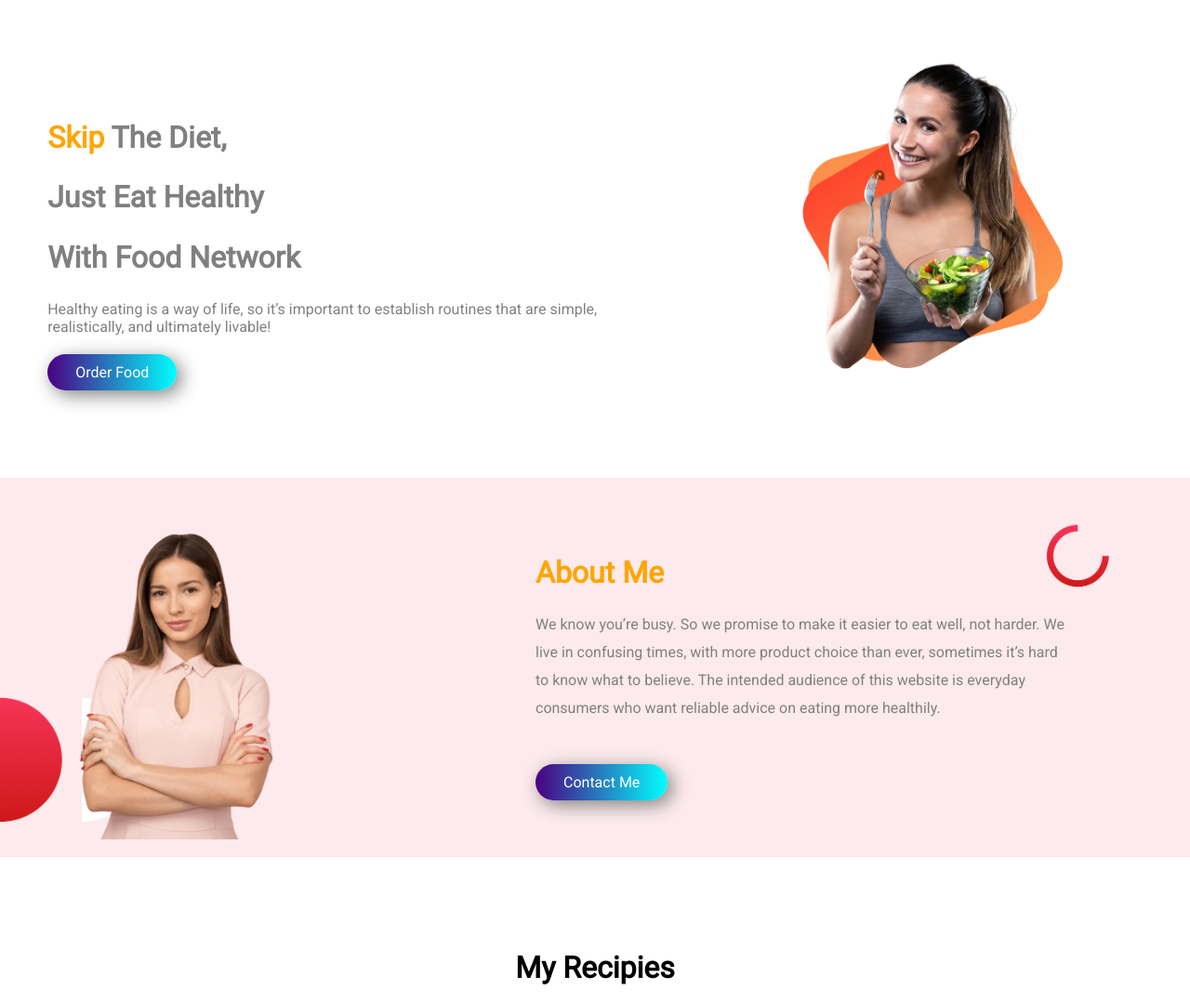
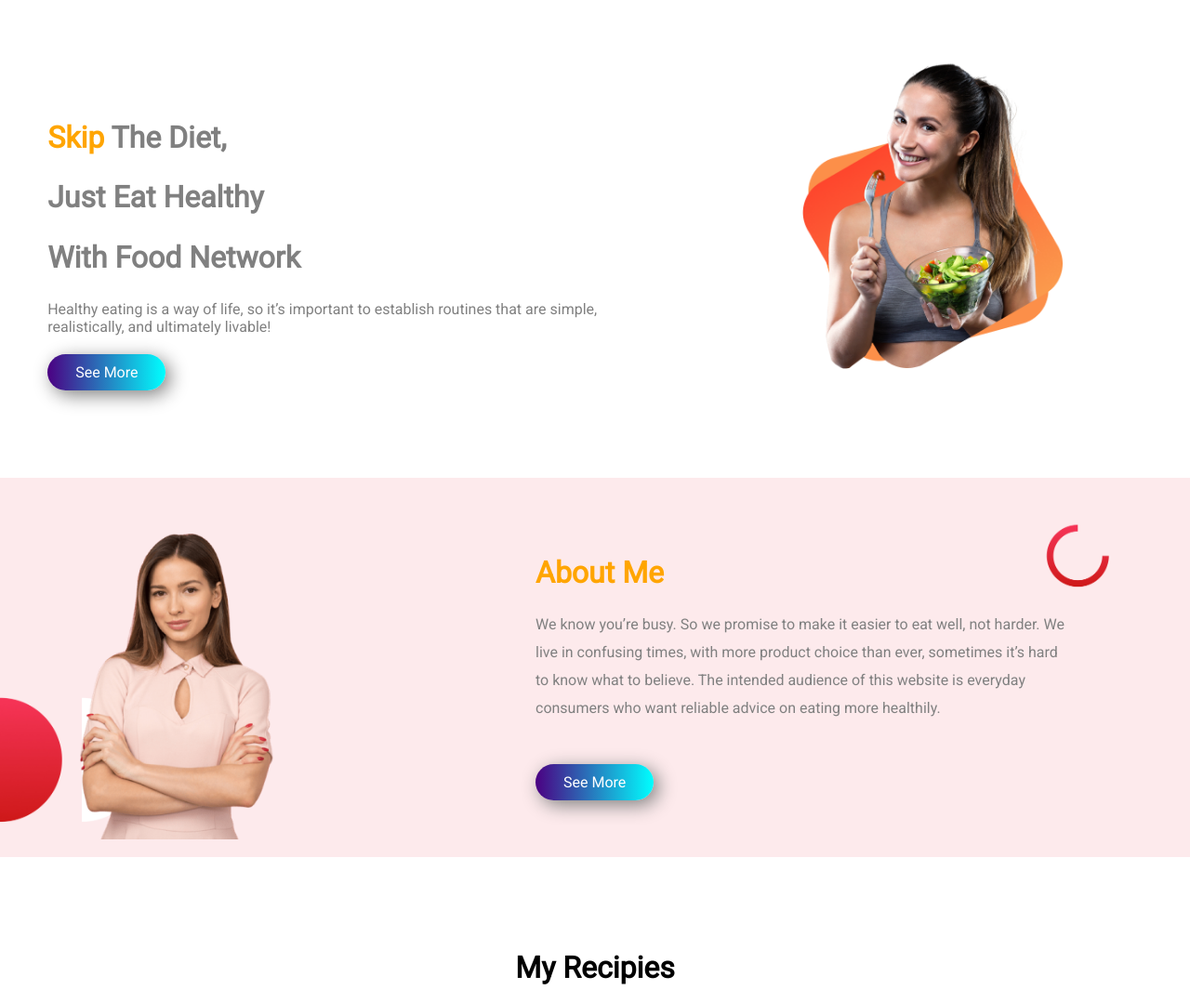
Before and after one commit to Raihan1044/food-network-repo, a plain HTML site: page index.html in a window 1280 px wide. Shown: the top 1079 px of the page at 93% size. Drawn offline with Linux system fonts and the light colour scheme.

Commit message:
Link button Name Edited

```diff
--- a/index.html
+++ b/index.html
@@ -26,7 +26,7 @@
 
         <p>Healthy eating is a way of life, so it’s important to establish routines that are simple, realistically, and ultimately livable!</p>
 
-        <a class="link-button" target="_blank" href="https://www.healthyfood.com/">Order Food</a>
+        <a class="link-button" target="_blank" href="https://www.healthyfood.com/">See More</a>
     </div>
 
    <div id="top-image" class="half-width" >
@@ -48,7 +48,7 @@
 
     <p>We know you’re busy. So we promise to make it easier to eat well, not harder. We live in confusing times, with more product choice than ever, sometimes it’s hard to know what to believe. The intended audience of this website is everyday consumers who want reliable advice on eating more healthily.</p>
 
-    <a class="link-button" target="_blank" href="https://www.healthyfood.com/about-us/">Contact Me</a>
+    <a class="link-button" target="_blank" href="https://www.healthyfood.com/about-us/">See More</a>
 </div>
 </section>
                          <!--Recipe Title Section-->
```
